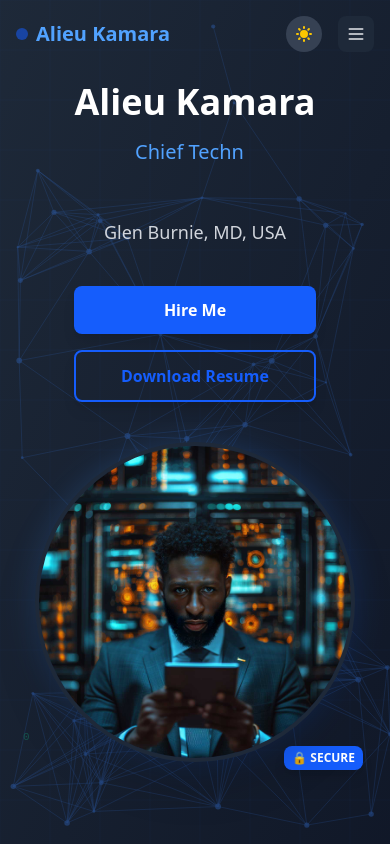
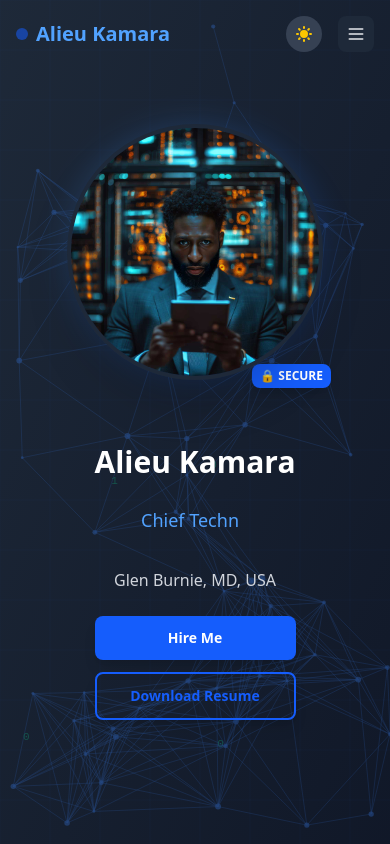
Before and after one commit to waqas-gul/Professional-Portfolio---Alieu-Kamara, a React (Vite) app: page / in a window 390 px wide. Shown: the top 844 px of the page. Built offline with nearby package versions, Linux system fonts and the light colour scheme.

Commit message:
Update Hero.jsx

```diff
--- a/src/components/Hero.jsx
+++ b/src/components/Hero.jsx
@@ -213,19 +213,19 @@ const Hero = () => {
 
       {/* Content */}
       <div className="container mx-auto px-4 relative z-10">
-        <div className="flex flex-col md:flex-row items-center justify-between gap-10">
-          {/* Left */}
+        <div className="flex flex-col-reverse md:flex-row items-center justify-between gap-8 md:gap-10">
+          {/* Left - Text Content (comes first on mobile) */}
           <motion.div
             initial={{ opacity: 0, x: -50 }}
             animate={{ opacity: 1, x: 0 }}
             transition={{ duration: 0.7 }}
-            className="md:w-1/2 text-center md:text-left"
+            className="md:w-1/2 text-center md:text-left mt-8 md:mt-0"
           >
             <motion.h1
               initial={{ opacity: 0, y: 20 }}
               animate={{ opacity: 1, y: 0 }}
               transition={{ duration: 0.5, delay: 0.2 }}
-              className="text-4xl md:text-5xl lg:text-6xl font-bold text-gray-800 dark:text-white mb-4"
+              className="text-3xl sm:text-4xl md:text-5xl lg:text-6xl font-bold text-gray-800 dark:text-white mb-4"
             >
               Alieu Kamara
             </motion.h1>
@@ -234,9 +234,9 @@ const Hero = () => {
               initial={{ opacity: 0, y: 20 }}
               animate={{ opacity: 1, y: 0 }}
               transition={{ duration: 0.5, delay: 0.4 }}
-              className="text-xl md:text-2xl lg:text-3xl text-blue-600 dark:text-blue-400 mb-6 h-14"
+              className="text-lg sm:text-xl md:text-2xl lg:text-3xl text-blue-600 dark:text-blue-400 mb-6 h-12 sm:h-14 flex items-center justify-center md:justify-start"
             >
-              {currentText}
+              <span className="min-h-[1.5em]">{currentText}</span>
               <span className="typing-cursor">|</span>
             </motion.h2>
 
@@ -244,13 +244,13 @@ const Hero = () => {
               initial={{ opacity: 0, y: 20 }}
               animate={{ opacity: 1, y: 0 }}
               transition={{ duration: 0.5, delay: 0.6 }}
-              className="text-lg text-gray-600 dark:text-gray-300 mb-10"
+              className="text-base sm:text-lg text-gray-600 dark:text-gray-300 mb-6 md:mb-10"
             >
               Glen Burnie, MD, USA
             </motion.p>
 
             <motion.div
-              className="flex flex-col sm:flex-row gap-4 justify-center md:justify-start"
+              className="flex flex-col sm:flex-row gap-3 sm:gap-4 justify-center md:justify-start"
               initial={{ opacity: 0, y: 20 }}
               animate={{ opacity: 1, y: 0 }}
               transition={{ duration: 0.5, delay: 0.8 }}
@@ -259,10 +259,10 @@ const Hero = () => {
                 href="#contact"
                 whileHover={{
                   scale: 1.05,
-                  boxShadow: "0px 5px 20px rgba(59, 130, 246, 0.6)", // Tailwind's blue-500 with opacity
+                  boxShadow: "0px 5px 20px rgba(59, 130, 246, 0.6)",
                 }}
                 whileTap={{ scale: 0.95 }}
-                className="inline-block bg-blue-600 hover:bg-blue-700 text-white font-bold py-3 px-8 rounded-lg shadow-lg transition-colors text-center"
+                className="inline-block bg-blue-600 hover:bg-blue-700 text-white font-bold py-3 px-6 sm:px-8 rounded-lg shadow-lg transition-colors text-center text-sm sm:text-base"
               >
                 Hire Me
               </motion.a>
@@ -272,24 +272,24 @@ const Hero = () => {
                 download
                 whileHover={{
                   scale: 1.05,
-                  boxShadow: "0px 5px 20px rgba(59, 130, 246, 0.6)", // blue glow
+                  boxShadow: "0px 5px 20px rgba(59, 130, 246, 0.6)",
                 }}
                 whileTap={{ scale: 0.95 }}
-                className="inline-block border-2 border-blue-600 text-blue-600 hover:bg-blue-600 hover:text-white font-bold py-3 px-8 rounded-lg shadow-lg transition-all duration-300 text-center"
+                className="inline-block border-2 border-blue-600 text-blue-600 hover:bg-blue-600 hover:text-white font-bold py-3 px-6 sm:px-8 rounded-lg shadow-lg transition-all duration-300 text-center text-sm sm:text-base"
               >
                 Download Resume
               </motion.a>
             </motion.div>
           </motion.div>
 
-          {/* Right */}
+          {/* Right - Image (comes second on mobile) */}
           <motion.div
             className="md:w-1/2 flex justify-center"
             initial={{ opacity: 0, x: 50 }}
             animate={{ opacity: 1, x: 0 }}
             transition={{ duration: 0.7, delay: 0.3 }}
           >
-            <div className="relative w-80 h-80 md:w-96 md:h-96">
+            <div className="relative w-64 h-64 sm:w-72 sm:h-72 md:w-80 md:h-80 lg:w-96 lg:h-96">
               <div className="absolute inset-0 bg-gradient-to-br from-blue-400 to-blue-600 rounded-full blur-lg opacity-20"></div>
               <motion.img
                 src={profileImage}
@@ -297,7 +297,7 @@ const Hero = () => {
                 className="relative z-10 w-full h-full object-cover rounded-full border-4 border-white dark:border-gray-800 shadow-2xl"
                 whileHover={{
                   scale: 1.03,
-                  boxShadow: "0px 0px 25px rgba(59, 130, 246, 0.7)", // blue glow effect
+                  boxShadow: "0px 0px 25px rgba(59, 130, 246, 0.7)",
                 }}
                 transition={{ type: "spring", stiffness: 300 }}
               />
```
